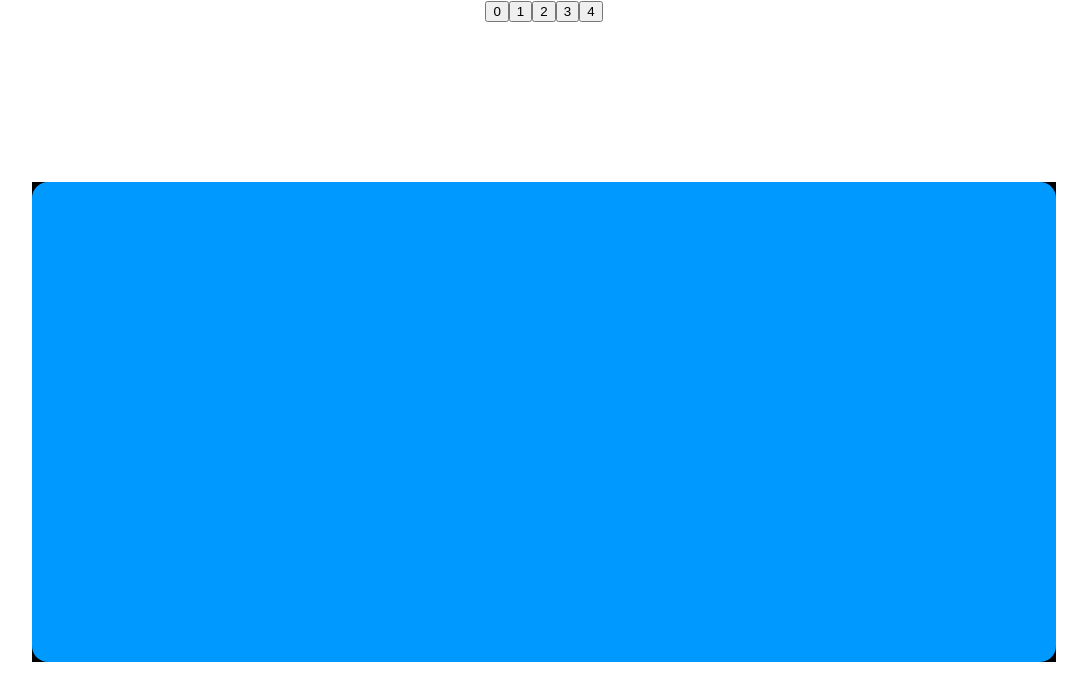
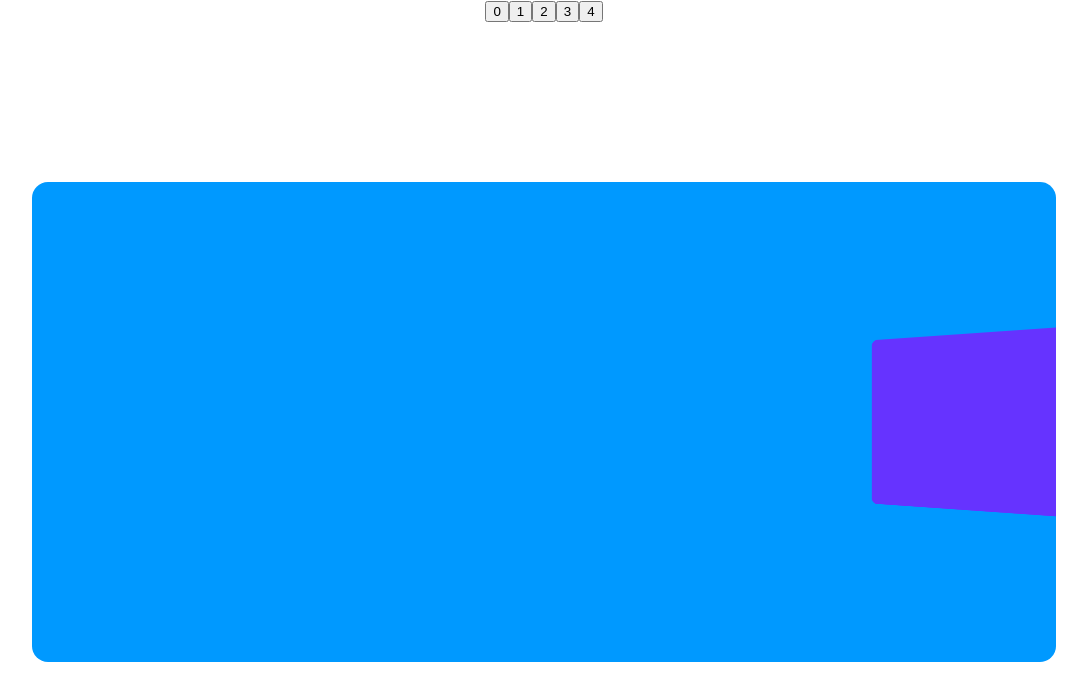
Before and after one commit to MertOzerdem/framer_motion_animations, a React (Create React App) app: page / in a window 1280 px wide. Shown: the top 700 px of the page, without its empty margins (96-1183 px from the left). Built offline with nearby package versions, Linux system fonts and the light colour scheme.

Commit message:
perspective and and translation configured to make smoother motion effect

```diff
--- a/src/components/Carousel/Card/Card.tsx
+++ b/src/components/Carousel/Card/Card.tsx
@@ -21,10 +21,10 @@ const Card = ({ index, x, marginRight, width }:CardProps) => {
     });
     const xRange = [-length/2, 0, length/2];
     const rotateYRange = [-45, 0, 45];
-    const scaleRange = [0.9, 1, 0.9]
+    const scaleRange = [0.7, 1, 0.7]
     const rotateY = useTransform(cardX, xRange, rotateYRange);
     const scale = useTransform(cardX, xRange, scaleRange);
-    const getCloser = useTransform(cardX, xRange, [-25, 0, 25]);
+    const getCloser = useTransform(cardX, xRange, [-75, 0, 75]);
     const transformOrigin = useTransform(x, latestX => {
         if (length * index >= animationBias * latestX) return '100% 50% 0px'
         else return '0% 50% 0px'
@@ -33,13 +33,10 @@ const Card = ({ index, x, marginRight, width }:CardProps) => {
     return (
         <motion.div
             className={`${styles.card} ${styles['card--' + index]}`}
-
             transformTemplate={
-                // ({ x, rotateY }) => `perspective(200px) rotateY(${rotateY}) translateX(${x})`
                 ({ rotateY, scale , x}) => {
-                    console.log(x)
-                    // x = x.replace('px', '%')
-                    return `perspective(400px) scale(${scale}) rotateY(${rotateY}) `
+                    x = x && x.toString().replace('px', '%')
+                    return `scale(${scale}) rotate3d(0, 1, 0, ${rotateY}) translateX(${x})`
                 }
             }
             style={{ rotateY, scale, transformOrigin, x: getCloser }}
--- a/src/components/Carousel/Carousel.module.scss
+++ b/src/components/Carousel/Carousel.module.scss
@@ -12,14 +12,15 @@
     overflow: hidden;
     display: flex;
     flex-direction: row;
+    perspective: 1200px;
 }
 
 .cardWrapper {
     height: 60vh;
     width: 80vw;
     min-width: 80vw;
-    transform-style: flat;
-    background-color: black;
+    transform-style: preserve-3d;
+    // background-color: black;
 
     &:not(:last-child) {
         margin-right: 25px;
```
